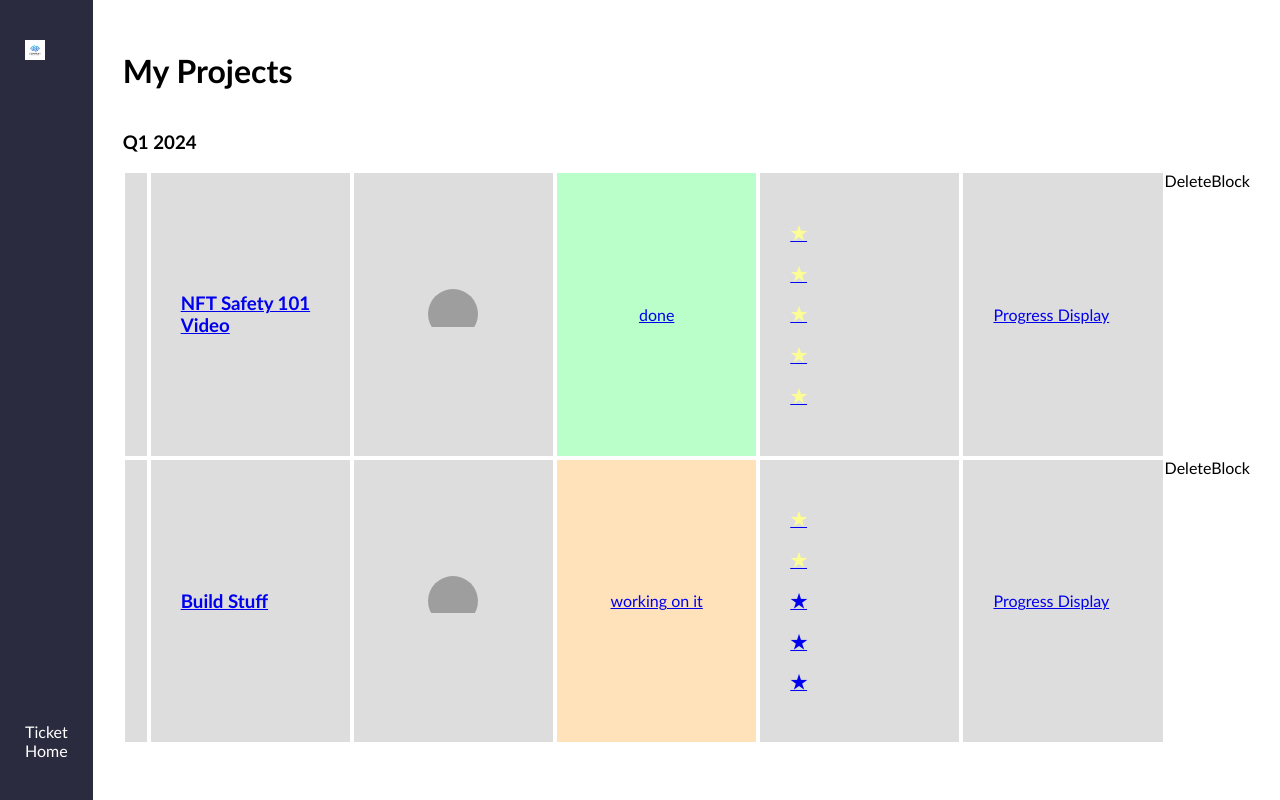
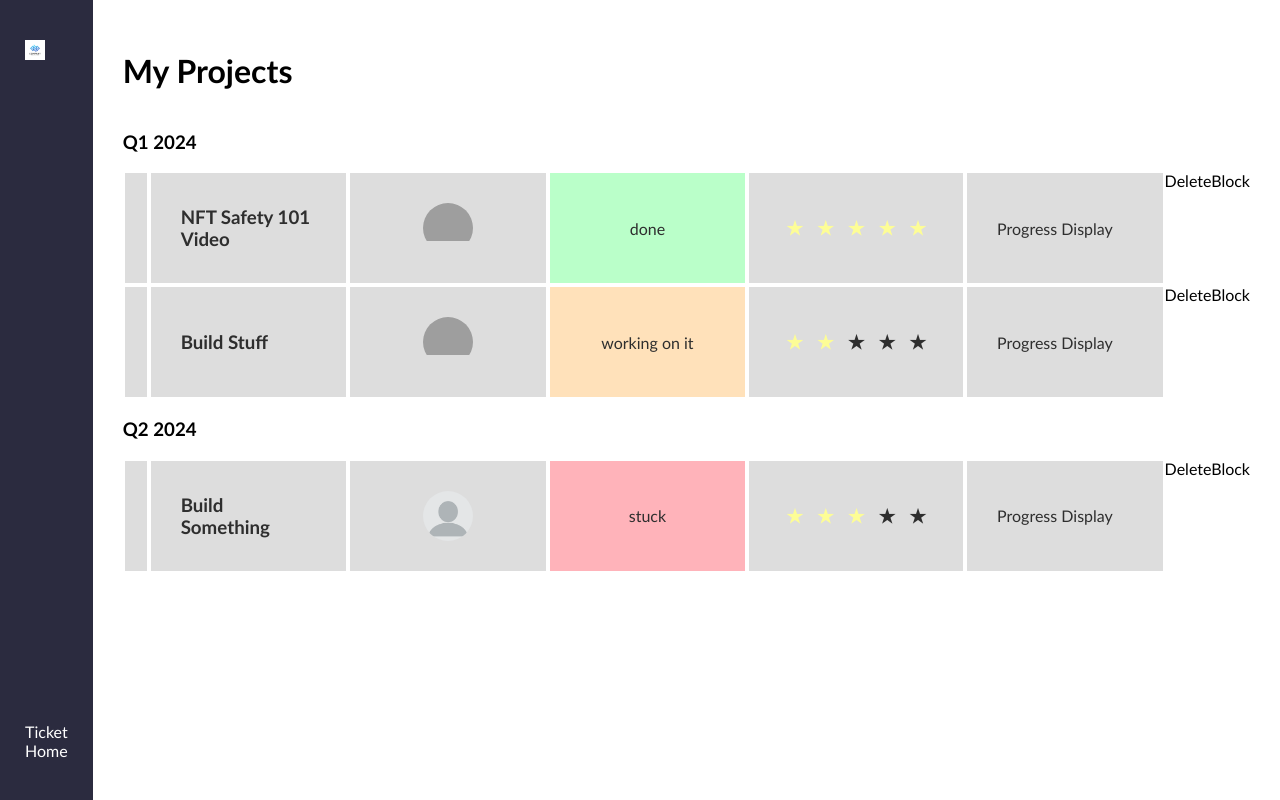
Before and after one commit to GretSeat/crm, a React (Create React App) app: page / in a window 1280 px wide. Built offline with nearby package versions, Linux system fonts and the light colour scheme; grey boxes are pictures that could not be loaded.

Commit message:
Priortiy Display CSS

```diff
--- a/src/index.css
+++ b/src/index.css
@@ -7,6 +7,11 @@ body {
 
 .app {
   display: flex;
+}
+
+#link {
+  text-decoration: none;
+  color: rgb(46, 46, 46);
 }
 
 /* ..... Nav ..... */
@@ -96,3 +101,17 @@ nav .icon {
   display: flex;
   justify-content: center;
 }
+
+.ticket-card .priority-display {
+  display: flex;
+  justify-content: center;
+}
+
+.ticket-card .priority-display .star-container {
+  display: flex;
+}
+
+.ticket-card .priority-display .star-container h3 {
+  margin: 7px;
+  padding: 0;
+}
```
